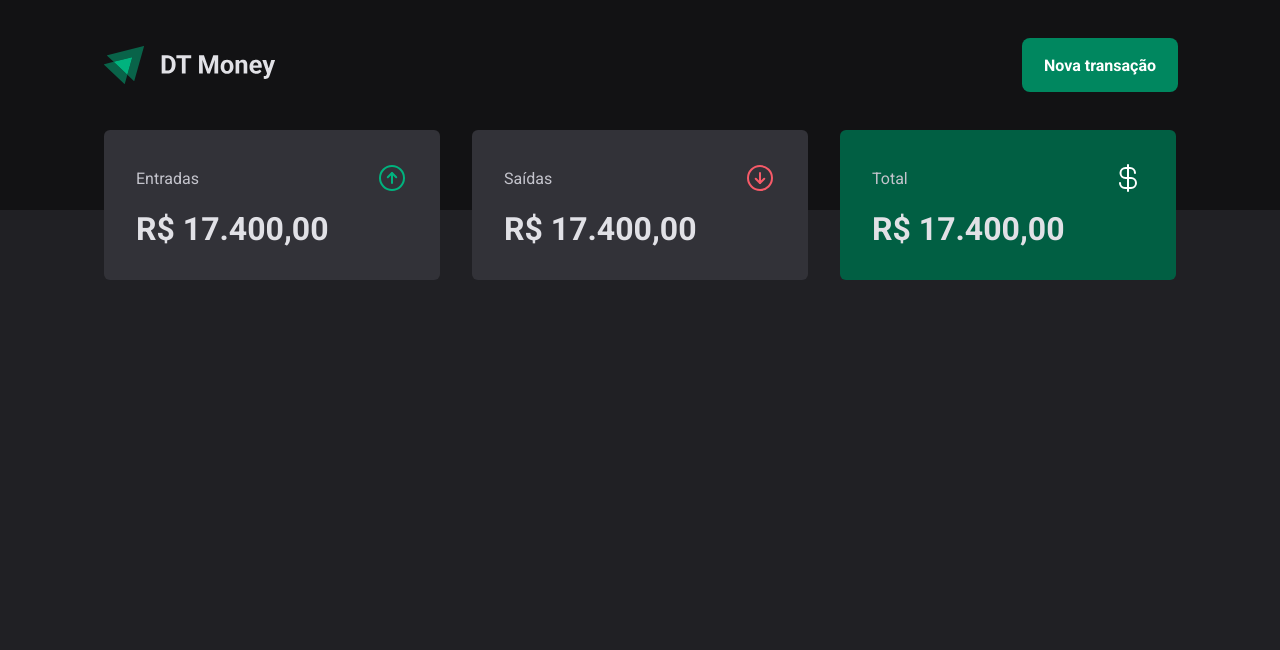
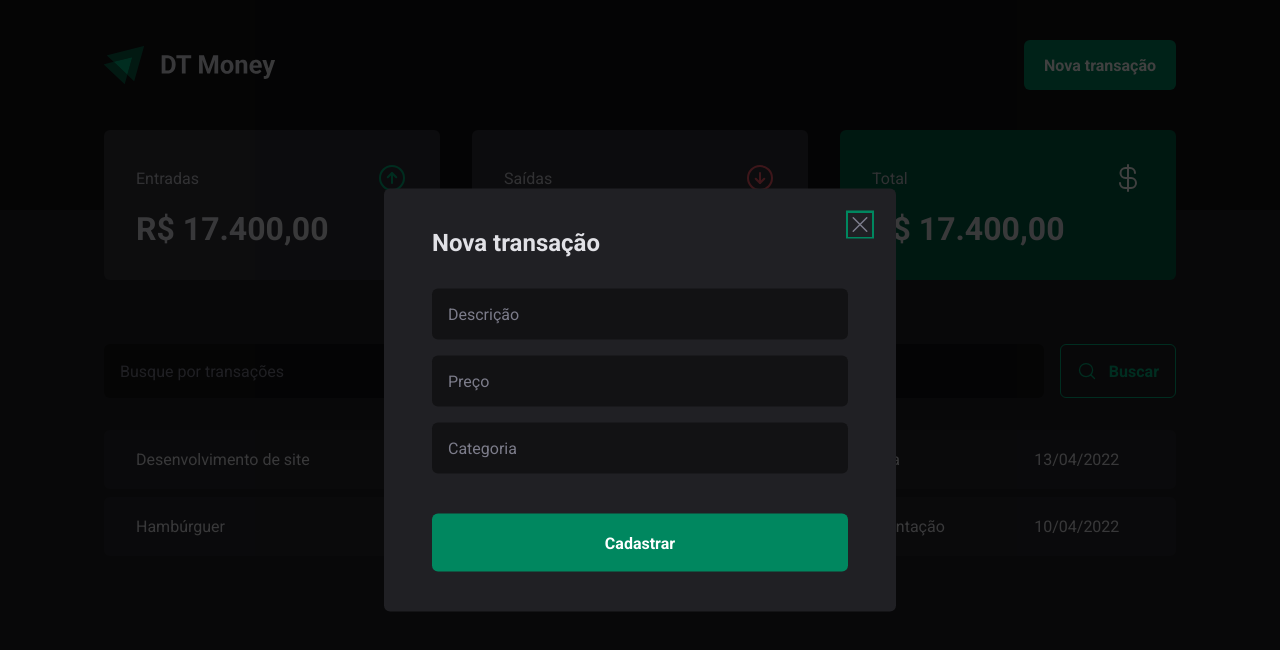
Before and after one commit to fcomateus/ignite-dt-money, a React (Vite) app: page / in a window 1280 px wide. Both pictures are taken after a click on the button "Nova transação". Shown: the top 650 px of the page. Built offline with nearby package versions, Linux system fonts and the light colour scheme.

Commit message:
added acessibility lib

```diff
--- a/package.json
+++ b/package.json
@@ -10,6 +10,7 @@
     "preview": "vite preview"
   },
   "dependencies": {
+    "@radix-ui/react-dialog": "^1.0.5",
     "phosphor-react": "^1.4.1",
     "react": "^18.2.0",
     "react-dom": "^18.2.0",
--- a/src/components/Header/index.tsx
+++ b/src/components/Header/index.tsx
@@ -1,5 +1,8 @@
 import { HeaderContainer, HeaderContent, NewTransactionButton } from "./styles";
 import logoImg from '../../assets/logo.svg'
+
+import * as Dialog from '@radix-ui/react-dialog'
+import { NewTransactionModal } from "../NewTransactionModal";
 
 export function Header() {
     return (
@@ -7,7 +10,14 @@
             <HeaderContent>
                 <img src={logoImg} alt=""/>
 
-                <NewTransactionButton>Nova transação</NewTransactionButton>
+                <Dialog.Root>
+                    <Dialog.Trigger asChild>
+                        <NewTransactionButton>Nova transação</NewTransactionButton>
+                    </Dialog.Trigger>
+
+                    <NewTransactionModal />
+
+                </Dialog.Root>
             </HeaderContent>
         </HeaderContainer>
     )
--- /dev/null
+++ b/src/components/NewTransactionModal/index.tsx
@@ -0,0 +1,29 @@
+import * as Dialog from '@radix-ui/react-dialog'
+import { Overlay, Content, CloseButton } from './styles'
+import { X } from 'phosphor-react'
+
+export function NewTransactionModal() {
+    return (
+        <Dialog.Portal>
+            <Overlay />
+
+            <Content>
+                <Dialog.Title>Nova transação</Dialog.Title>
+                    <CloseButton>
+                        <X size={24}/>
+                    </CloseButton>
+
+                    <form action="">
+                        <input type="text" placeholder='Descrição' required/>
+                        <input type="number" placeholder='Preço' required/>
+                        <input type="text" placeholder='Categoria' required/>
+
+                        <button type='submit'>
+                            Cadastrar
+                        </button>
+                    </form>
+
+            </Content>
+        </Dialog.Portal>
+    )
+}
--- /dev/null
+++ b/src/components/NewTransactionModal/styles.ts
@@ -0,0 +1,70 @@
+import styled from "styled-components";
+import * as Dialog from '@radix-ui/react-dialog'
+
+export const Overlay = styled(Dialog.Overlay)`
+    position: fixed;
+    width: 100vw;
+    height: 100vh;
+    inset: 0;
+    background: rgba(0, 0, 0, 0.75);
+`
+
+export const Content = styled(Dialog.Content)`
+    min-width: 32rem;
+    border-radius: 6px;
+    padding: 2.5rem 3rem;
+    background: ${({ theme }) => theme['gray-800']};
+
+    position: fixed;
+    top: 50%;
+    left: 50%;
+    transform: translate(-50%, -50%);
+
+    form {
+        margin-top: 2rem;
+
+        display: flex;
+        flex-direction: column;
+        gap: 1rem;
+
+        input {
+            border-radius: 6px;
+            border: 0;
+            background: ${({ theme }) => theme['gray-900']};
+            color: ${({ theme }) => theme['gray-300']};
+            padding: 1rem;
+
+            &::placeholder {
+                color: ${({ theme }) => theme['gray-500']};
+            }
+        }
+
+        button[type="submit"] {
+            height: 58px;
+            border: 0;
+            background: ${({ theme }) => theme['green-500']};
+            color: ${({ theme }) => theme['white']};
+            font-weight: bold;
+            padding: 0 1.25rem;
+            border-radius: 6px;
+            margin-top: 1.5rem;
+            cursor: pointer;
+
+            &:hover {
+                background: ${({ theme }) => theme['green-700']};
+                transition: all 0.2s;
+            }
+        }
+    }
+`
+
+export const CloseButton = styled(Dialog.Close)`
+    position: absolute;
+    background: transparent;
+    border: 0;
+    top: 1.5rem;
+    right: 1.5rem;
+    line-height: 0;
+    cursor: pointer;
+    color: ${({ theme }) => theme['gray-500']};
+`
--- /dev/null
+++ b/src/pages/Transactions/components/SearchForm/index.tsx
@@ -0,0 +1,14 @@
+import { MagnifyingGlass } from "phosphor-react";
+import { SearchFormContainer } from "./styles";
+
+export function SearchForm() {
+    return (
+        <SearchFormContainer>
+            <input type="text" placeholder="Busque por transações" />
+            <button type="submit">
+                <MagnifyingGlass size={20}/>
+                Buscar
+            </button>
+        </SearchFormContainer>
+    )
+}
--- /dev/null
+++ b/src/pages/Transactions/components/SearchForm/styles.ts
@@ -0,0 +1,39 @@
+import styled from "styled-components";
+
+export const SearchFormContainer = styled.form`
+    display: flex;
+    gap: 1rem;
+
+    input {
+        flex: 1;
+        border-radius: 6px;
+        border: 0;
+        background: ${({ theme }) => theme['gray-900']};
+        color: ${({ theme }) => theme['gray-300']};
+        padding: 1rem;
+
+        &::placeholder {
+            color: ${({ theme }) => theme['gray-500']};
+        }
+    }
+
+    button {
+        display: flex;
+        align-items: center;
+        gap: 0.75rem;
+
+        padding: 1rem;
+        background: transparent;
+        border: 1px solid ${({ theme }) => theme['green-300']};
+        color: ${({ theme }) => theme['green-300']};
+        font-weight: bold;
+        border-radius: 6px;
+
+        &:hover {
+            background: ${({ theme }) => theme['green-500']};
+            border-color: ${({ theme }) => theme['green-500']};
+            color: ${({ theme }) => theme['white']};
+            transition: all 0.2s ;
+        }
+    }
+`
--- a/src/pages/Transactions/index.tsx
+++ b/src/pages/Transactions/index.tsx
@@ -1,11 +1,49 @@
 import { Header } from "../../components/Header"
 import { Summary } from "../../components/Summary"
+import { SearchForm } from "./components/SearchForm"
+
+import { PriceHighlight, TransactionsContainer, TransactionsTable } from './styles'
 
 export function Transactions() {
     return (
         <div>
             <Header />
             <Summary />
+
+            <TransactionsContainer>
+                <SearchForm />
+
+                <TransactionsTable>
+                    <tbody>
+                        <tr>
+                            <td width="50%">Desenvolvimento de site</td>
+                            <td>
+                                <PriceHighlight
+                                    variant="income"
+                                >
+                                    R$ 12.000,00
+                                </PriceHighlight>
+                            </td>
+                            <td>Venda</td>
+                            <td>13/04/2022</td>
+                        </tr>
+
+                        <tr>
+                            <td width="50%">Hambúrguer</td>
+                            <td>
+                                <PriceHighlight
+                                    variant="outcome"
+                                >
+                                    - R$59,90
+                                </PriceHighlight>
+                            </td>
+                            <td>Alimentação</td>
+                            <td>10/04/2022</td>
+                        </tr>
+
+                    </tbody>
+                </TransactionsTable>
+            </TransactionsContainer>
         </div>
     )
 }
--- a/src/pages/Transactions/styles.ts
+++ b/src/pages/Transactions/styles.ts
@@ -0,0 +1,38 @@
+import styled from "styled-components";
+
+export const TransactionsContainer = styled.main`
+    width: 100%;
+    margin: 4rem auto 0;
+    max-width: 1120px;
+    padding: 0 1.5rem;
+`
+
+export const TransactionsTable = styled.table`
+    width: 100%;
+    border-collapse: separate;
+    border-spacing: 0 0.5rem;
+    margin-top: 1.5rem;
+
+    td {
+        padding: 1.25rem 2rem;
+        background: ${({ theme }) => theme['gray-700']};
+
+        &:first-child {
+            border-top-left-radius: 6px;
+            border-bottom-left-radius: 6px;
+        }
+
+        &:last-child {
+            border-top-right-radius: 6px;
+            border-bottom-right-radius: 6px;
+        }
+}
+`
+
+interface PriceHighlightProps {
+    variant: 'income' | 'outcome'
+}
+
+export const PriceHighlight = styled.span<PriceHighlightProps>`
+    color: ${props => props.variant === 'income' ? props.theme['green-300'] : props.theme['red-300']};
+`
```
Also changed, not shown: 1 other file (tests, documents, lock files or other folders).
